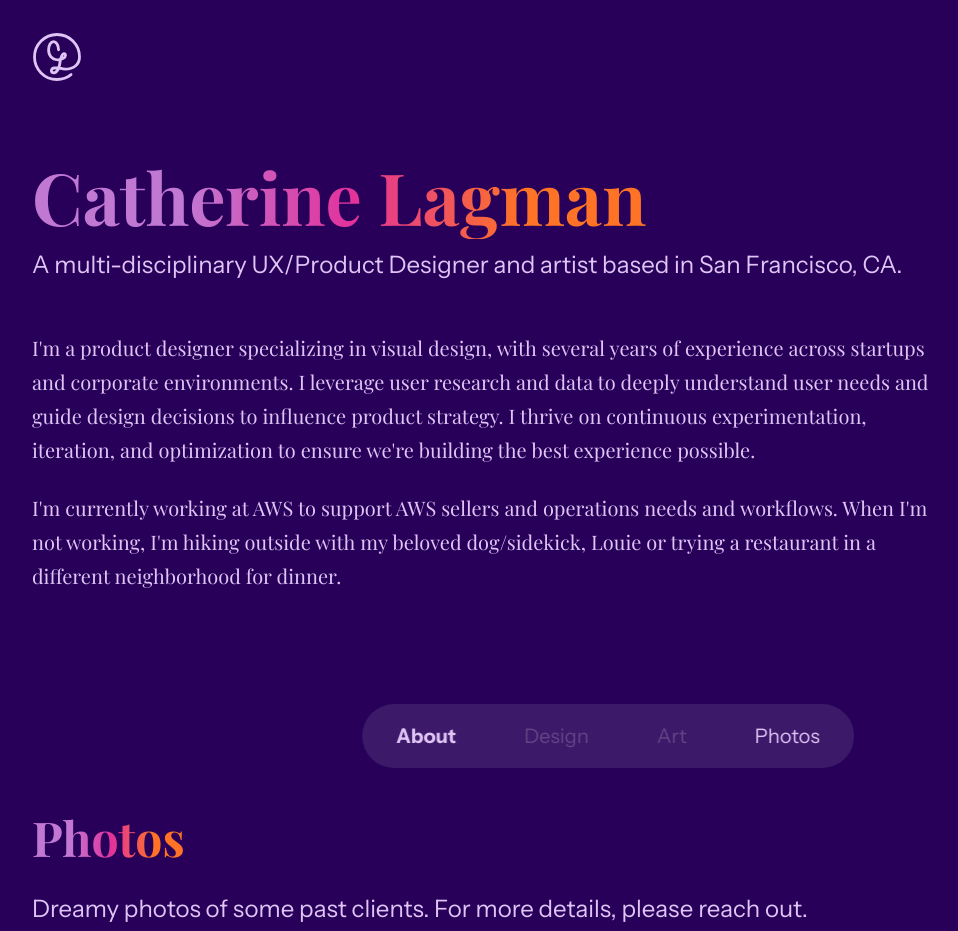
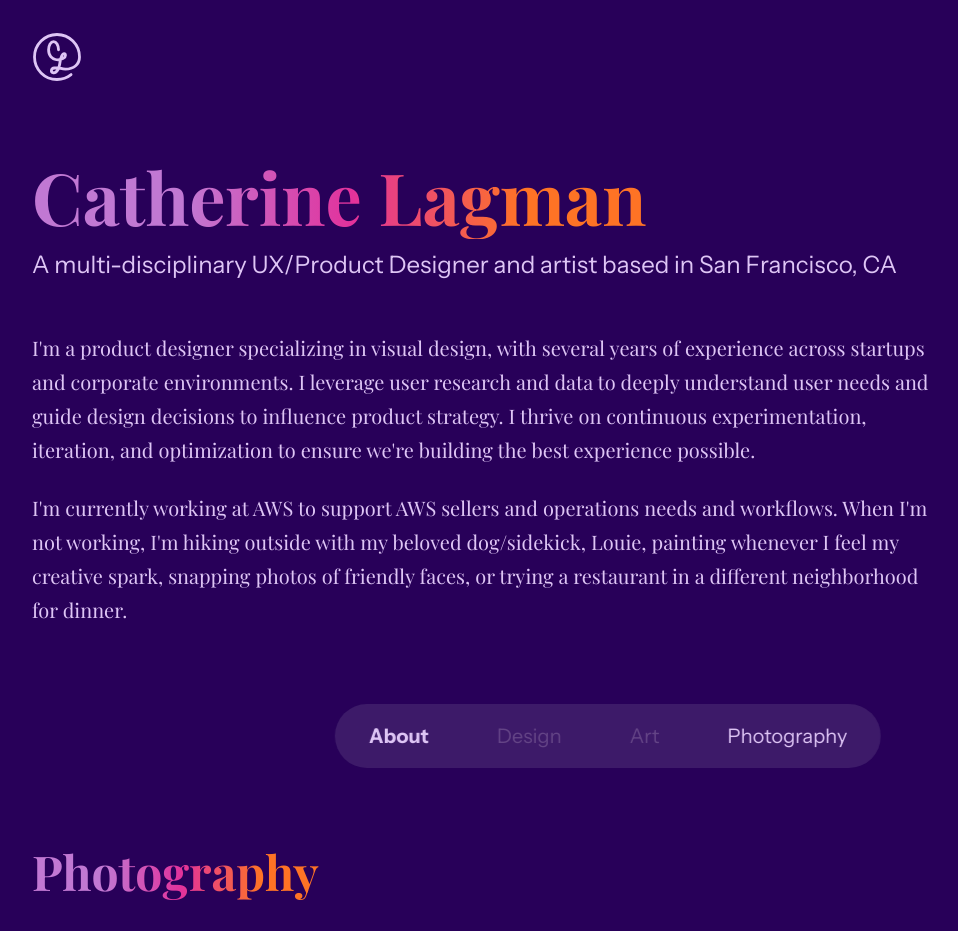
Before and after one commit to catlagman/portfolio, a Next.js app: page / in a window 1280 px wide. Shown: the top 931 px of the page, without its empty margins (32-990 px from the left). Built offline with nearby package versions, Linux system fonts and the light colour scheme.

Commit message:
Update nav labels and refine copy

```diff
--- a/app/page.js
+++ b/app/page.js
@@ -45,7 +45,7 @@ export default function Home() {
           <li><a href="#about" className={activeSection === 'about' ? styles.active : ''}>About</a></li>
           <li><a href="#design" className={styles.disabled}>Design</a></li>
           <li><a href="#art" className={styles.disabled}>Art</a></li>
-          <li><a href="#photos" className={activeSection === 'photos' ? styles.active : ''}>Photos</a></li>
+          <li><a href="#photos" className={activeSection === 'photos' ? styles.active : ''}>Photography</a></li>
         </ul>
       </nav>
 
@@ -53,7 +53,7 @@ export default function Home() {
       <section className={styles.hero} id="about">
         <h1 className={styles.heroName}>Catherine Lagman</h1>
         <p className={styles.heroSubtitle}>
-          A multi-disciplinary UX/Product Designer and artist based in San Francisco, CA.
+          A multi-disciplinary UX/Product Designer and artist based in San Francisco, CA
         </p>
 
         <div className={styles.about}>
@@ -62,16 +62,16 @@ export default function Home() {
           </p>
 
           <p className={styles.aboutText}>
-            I'm currently working at AWS to support AWS sellers and operations needs and workflows. When I'm not working, I'm hiking outside with my beloved dog/sidekick, Louie or trying a restaurant in a different neighborhood for dinner.
+            I'm currently working at AWS to support AWS sellers and operations needs and workflows. When I'm not working, I'm hiking outside with my beloved dog/sidekick, Louie, painting whenever I feel my creative spark, snapping photos of friendly faces, or trying a restaurant in a different neighborhood for dinner.
           </p>
         </div>
       </section>
 
       {/* Photos Section */}
       <section className={styles.section} id="photos">
-        <h2 className={styles.heroName}>Photos</h2>
+        <h2 className={styles.heroName}>Photography</h2>
         <p className={styles.heroSubtitle}>
-          Dreamy photos of some past clients. For more details, please reach out.
+          Dreamy photos of some past clients
         </p>
         <div id="curator-feed-default-feed-layout"></div>
       </section>
```
